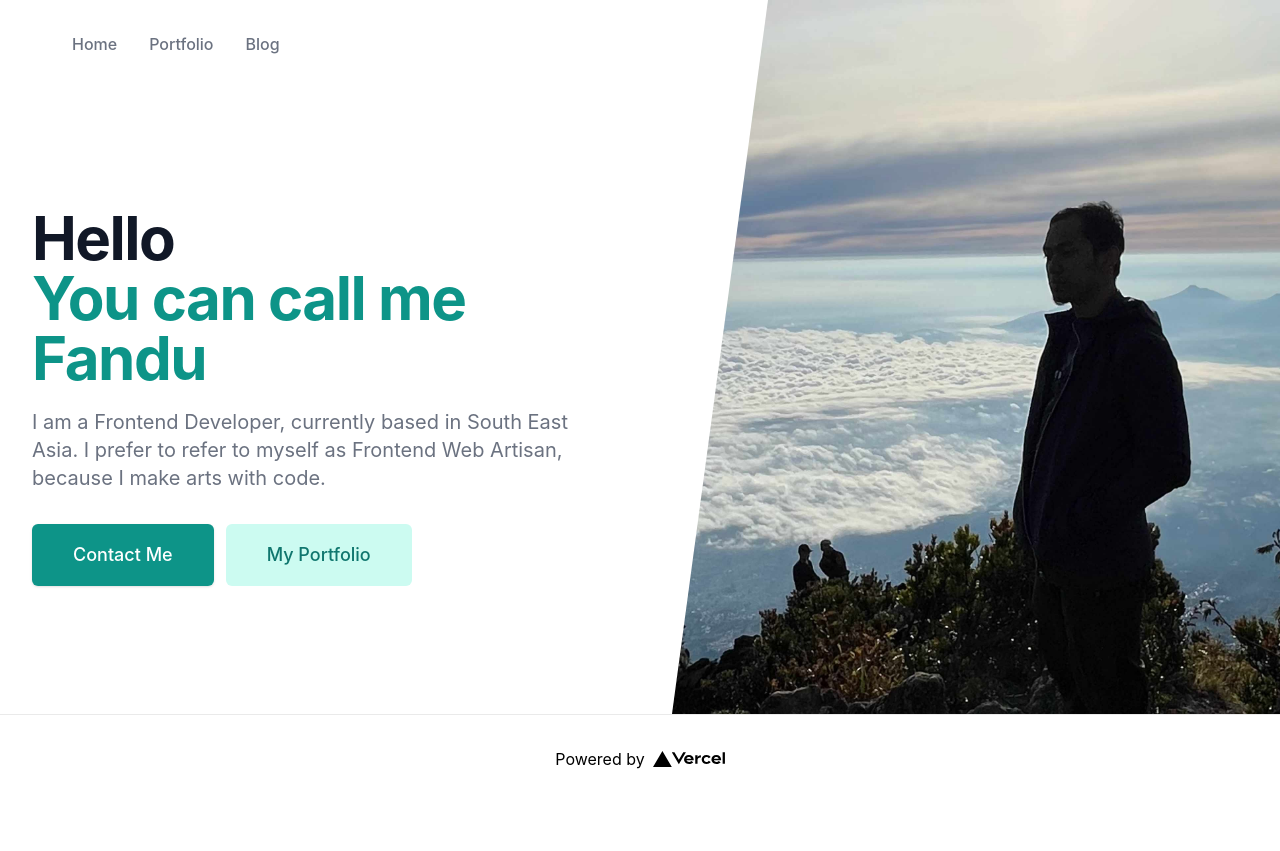
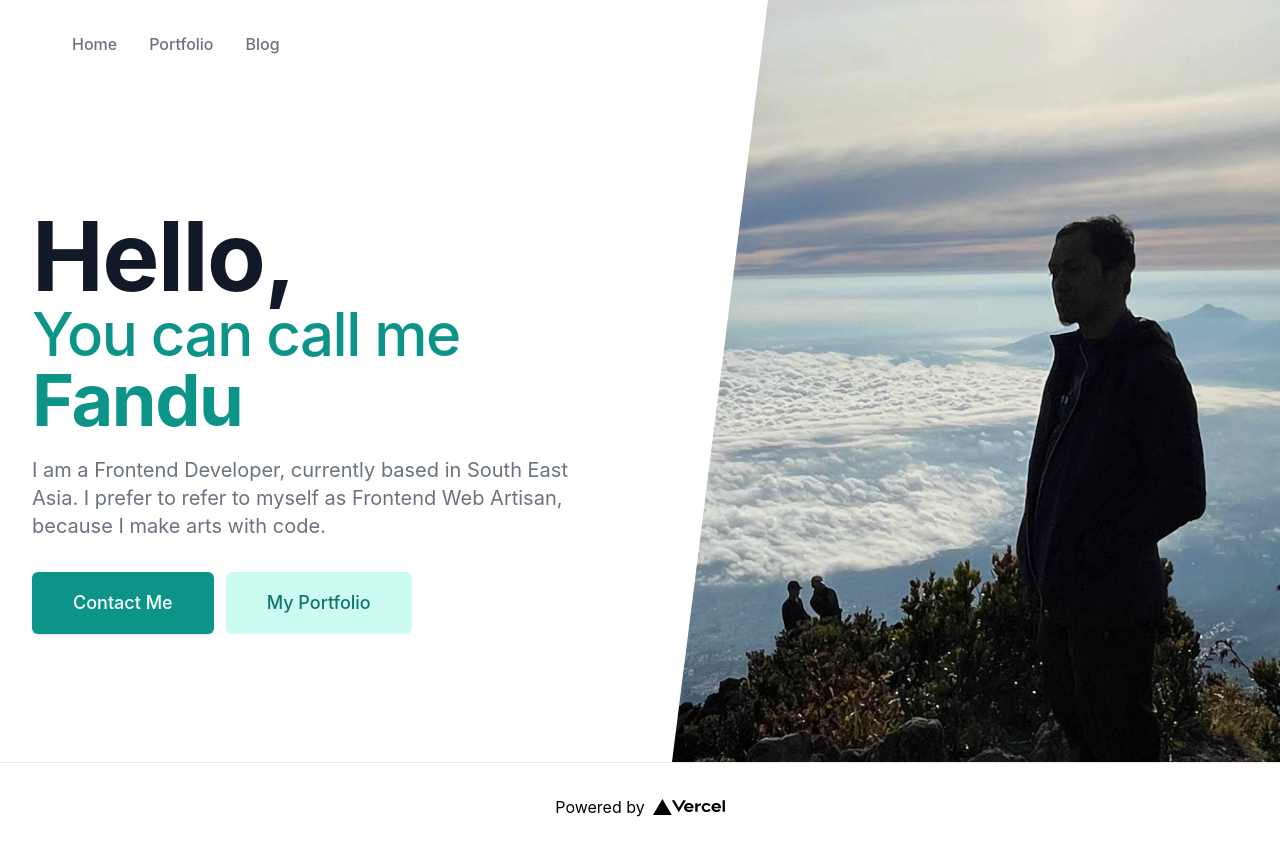
Before and after one commit to muhammadfandu/muhammadfandu-personal, a Next.js app: page / in a window 1280 px wide. Before the commit the page ends 803 px from the top, so only its background shows below. Built offline with nearby package versions, Linux system fonts and the light colour scheme.

Commit message:
feat: update header line

```diff
--- a/pages/index.tsx
+++ b/pages/index.tsx
@@ -31,8 +31,8 @@ export default function Home() {
             <main className="mx-auto max-w-7xl px-4 sm:mt-12 sm:px-6 md:mt-16 lg:mt-20 lg:px-8 xl:mt-28">
               <div className="sm:text-center lg:text-left">
                 <h1 className="text-4xl font-bold tracking-tight text-gray-900 sm:text-5xl md:text-6xl">
-                  <span className="block xl:inline">Hello</span>{' '} <br></br>
-                  <span className="block text-teal-600 xl:inline">You can call me Fandu</span>
+                  <span className="block text-8xl xl:inline">Hello,</span>{' '} <br></br>
+                  <span className="text-6xl text-teal-600 font-medium xl:inline">You can call me </span><span className='text-7xl text-teal-600 xl:inline'>Fandu</span>
                 </h1>
                 <p className="mt-3 text-base text-gray-500 sm:mx-auto sm:mt-5 sm:max-w-xl sm:text-lg md:mt-5 md:text-xl lg:mx-0">
                   I am a Frontend Developer, currently based in South East Asia. I prefer to refer to myself as Frontend Web Artisan, because I make arts with code.
```
